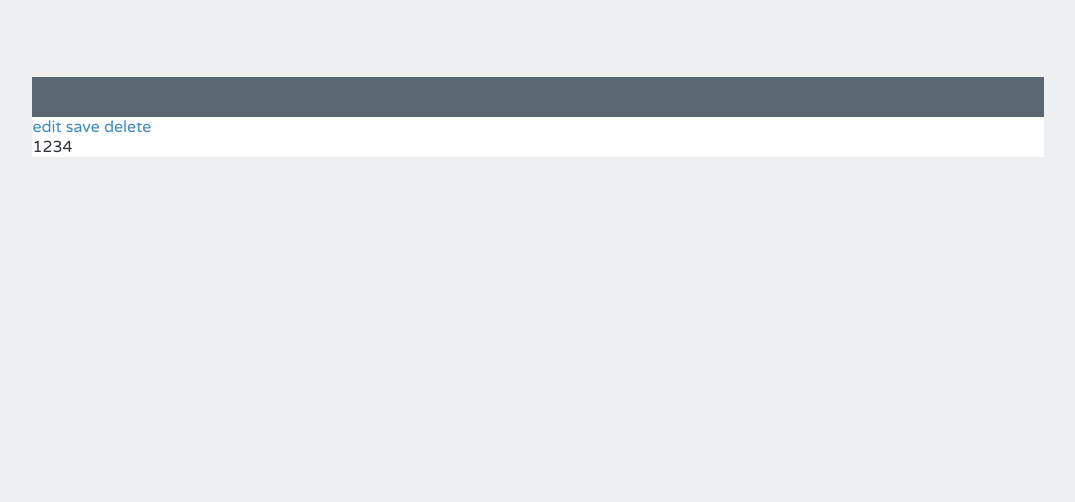
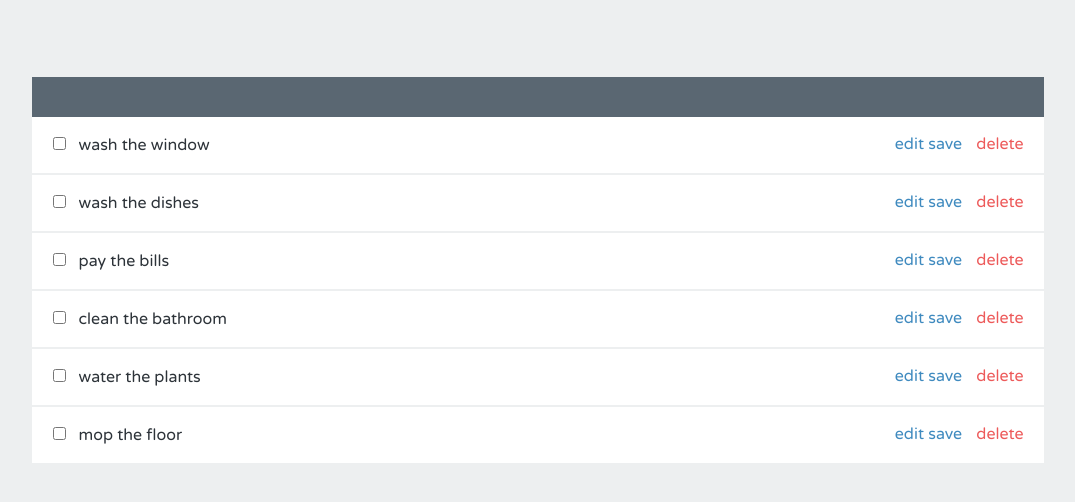
Before and after one commit to vandoan/angularBasicTH, a plain HTML site: page index.html in a window 1280 px wide. Shown: the part 62-564 px from the top of the page, without its empty margins (102-1177 px from the left). Drawn offline with Linux system fonts and the light colour scheme.

Commit message:
angular directives, changes, blur event, data binding, ng-click

```diff
--- a/index.html
+++ b/index.html
@@ -10,17 +10,20 @@
 	<h1> My To Do's</h1>
 
 	<div ng-controller="mainCtrl" class='list'>
-		<input ng.model="todo.completed" type='checkbox' />
-		<label class='editing-label' ng-hide="editing">{{todo.name}}</label>
-		<input ng-show='editing' ng-model="todo.name"  class='editing-label' type='text'/>
-	{{todo.name}}
-		<div class='actions ng-scope' >
-			<a href='' ng-click="editing = !editing">{{editing}}edit</a>
-			<a href='' ng-click='helloWorld()'>save</a>
-			<a href='' ng-click='whoAmI()' class='delete'>delete</a>
-		</div>
+		<div class='item' ng-class="{'editing-item': editing, 'edited': todo.edited}" ng-repeat="todo in todos">
+			<input ng.model="todo.completed" type='checkbox' />
+			<label class='editing' ng-hide="editing">{{todo.name}}</label>
+			<input ng-blur='editing = false' ng-change="todo.edited = true" ng-show='editing' ng-model="todo.name"  class='editing-label' type='text'/>
+<!-- 	{{todo.name}}
+	{{ todos }} -->
+			<div class='actions ng-scope' >
+				<a href='' ng-click="editing = !editing">edit</a>
+				<a href='' ng-click='helloWorld()'>save</a>
+				<a href='' ng-click='whoAmI()' class='delete'>delete</a>
+			</div>
 
-		<div class='actions ng-scope' ng-controller='siblingCtrl'>{{foobar}}</div>
+<!-- 			<div class='actions ng-scope' ng-controller='siblingCtrl'>{{foobar}}</div>
+ -->		</div>
 
 	</div>
 
--- a/scripts/app.js
+++ b/scripts/app.js
@@ -1,8 +1,17 @@
 angular.module("todoListApp", [])
 .controller('mainCtrl', function($scope) {
-	$scope.helloWorld = function() {
-		console.log('Hello, world');
+	$scope.angularChange = function() {
+		console.log('A change occured.');
 	};
+
+	$scope.todos = [
+		{ "name": "wash the window" },
+		{ "name": "wash the dishes" },
+		{ "name": "pay the bills" },
+		{ "name": "clean the bathroom" },
+		{ "name": "water the plants" },
+		{ "name": "mop the floor" },
+	]
 })
 
 .controller('coolCtrl', function($scope){
--- a/styles/main.css
+++ b/styles/main.css
@@ -55,7 +55,7 @@ a {
     padding: 25px 0 27px 25px; }
 
 input[type="checkbox"] {
-    display:none;
+   /* display:none;*/
 }
 input[type="checkbox"] + span {
     display:inline-block;
```
